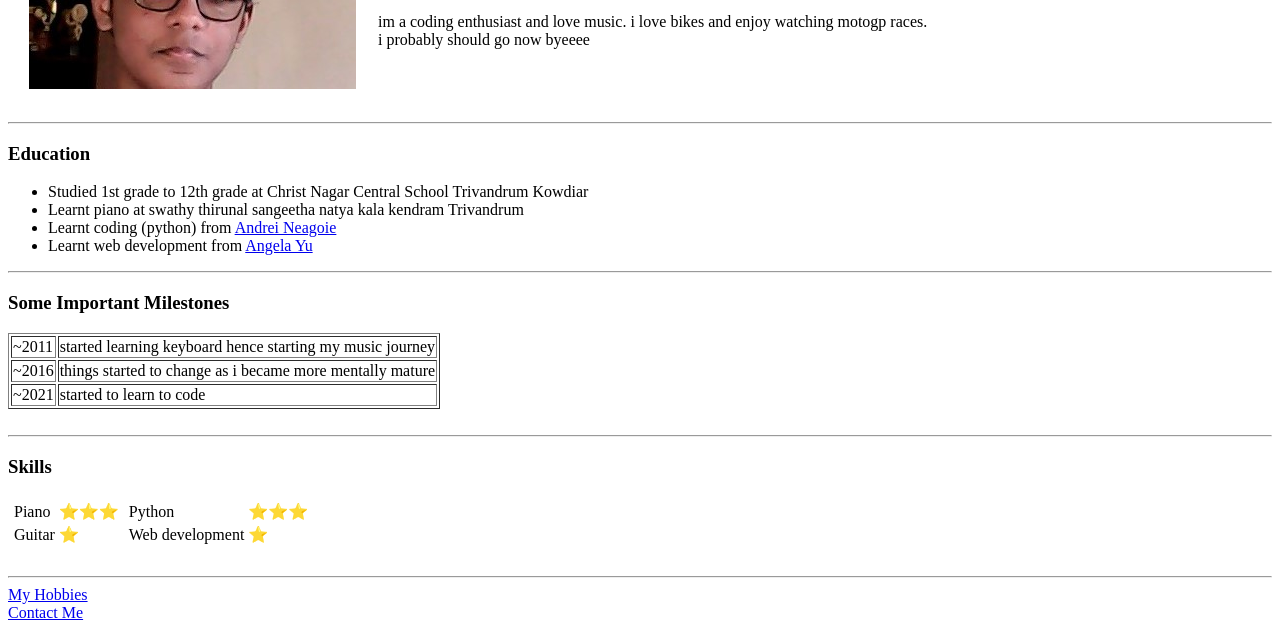
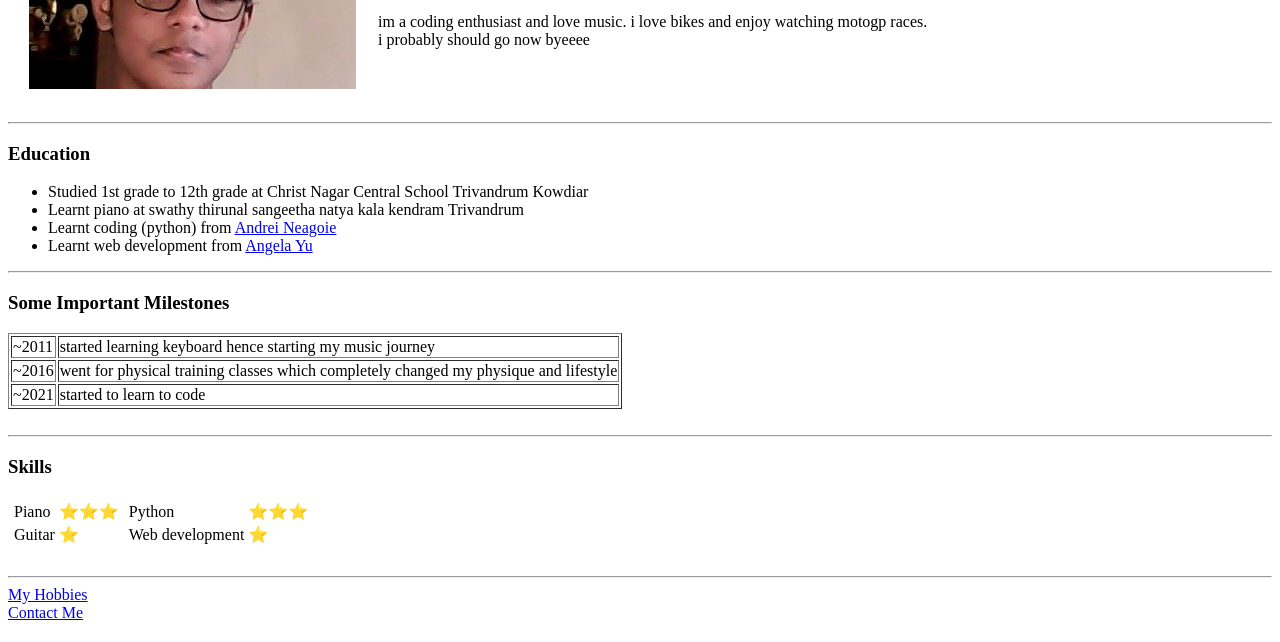
Before and after one commit to AskCoderr/cv, a plain HTML site: page html personal site/index.html in a window 1280 px wide. Shown: the part 158-800 px from the top of the page. Drawn offline with Linux system fonts and the light colour scheme.

Commit message:
changed one of the important milestone

```diff
--- a/html personal site/index.html
+++ b/html personal site/index.html
@@ -39,7 +39,7 @@
         </tr>
         <tr>
             <td>~2016</td>
-            <td>things started to change as i became more mentally mature</td>
+            <td>went for physical training classes which completely changed my physique and lifestyle</td>
         </tr>
         <tr>
             <td>~2021</td>
```
